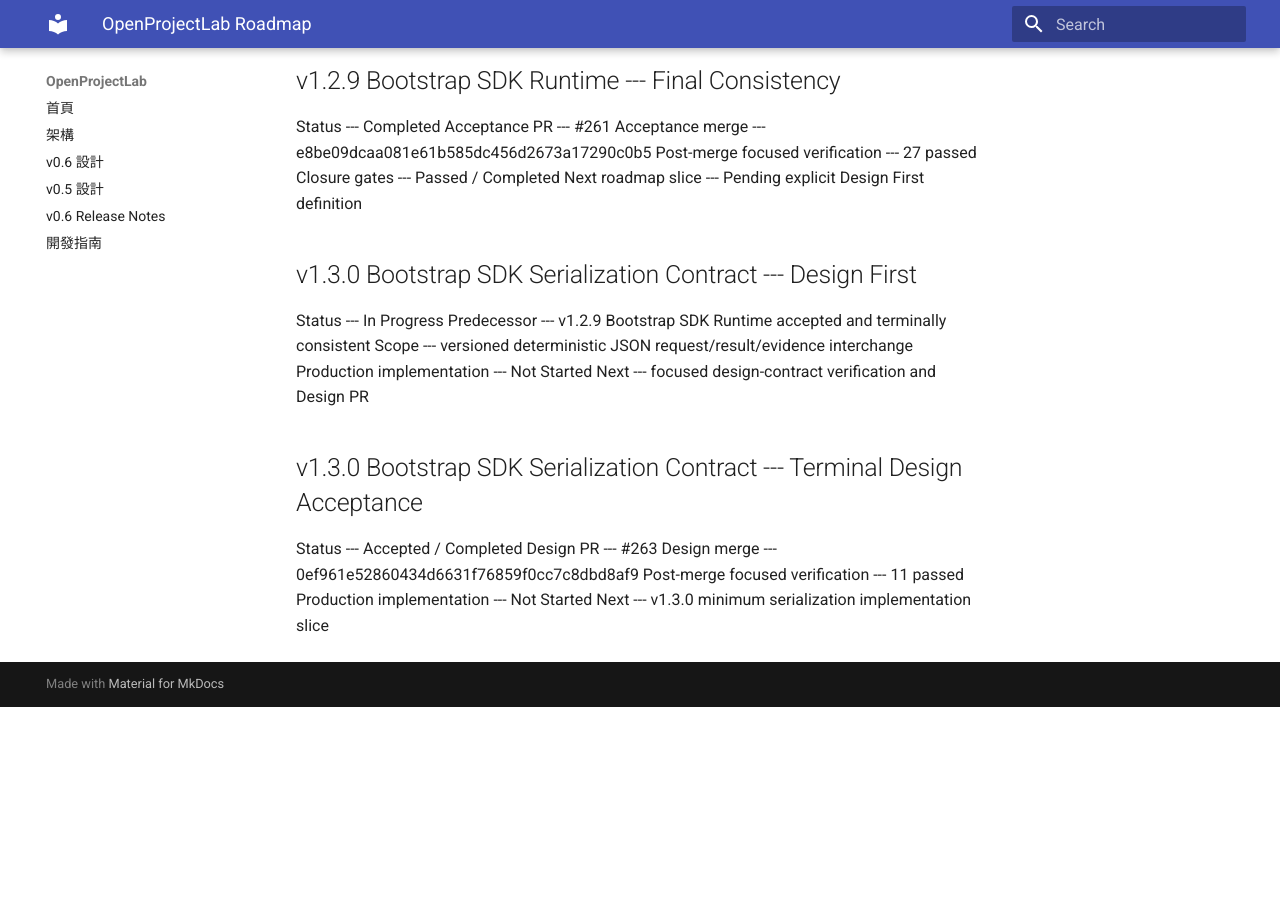
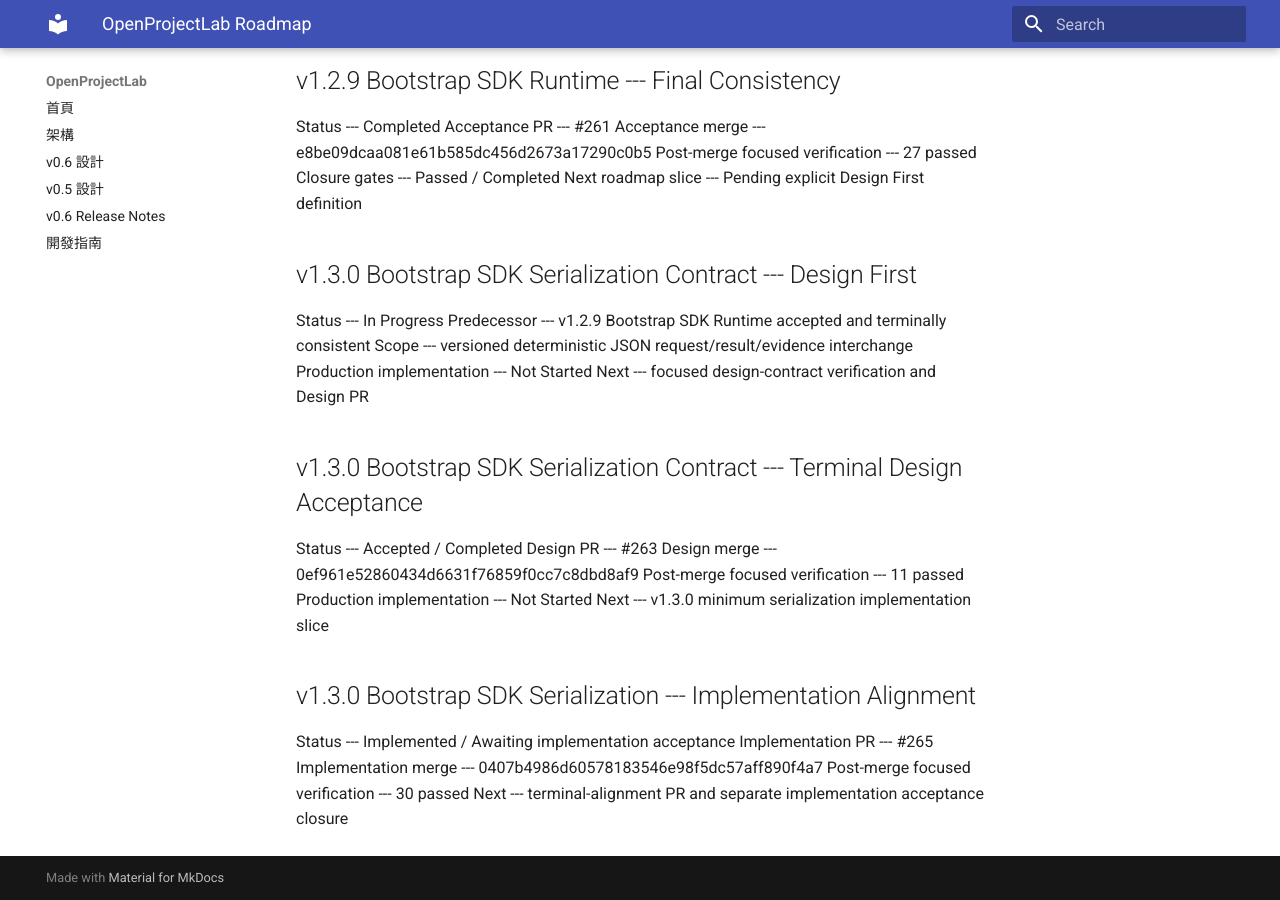
Before and after one commit to khwang1964/OpenProjectLab, an MkDocs documentation site: the page built from docs/roadmap.md, in a window 1280 px wide and 900 px high, scrolled down 73339 px. Built offline with MkDocs 1.6.1 and Material for MkDocs 9.7.7, drawn with Linux system fonts in a browser that asks for light colours; before the commit the page ends 74046 px from its top, so only the background shows below that.

Commit message:
docs: align v1.3.0 bootstrap SDK serialization implementation (#266)

```diff
--- a/docs/roadmap.md
+++ b/docs/roadmap.md
@@ -3467,3 +3467,11 @@
 Post-merge focused verification --- 11 passed
 Production implementation --- Not Started
 Next --- v1.3.0 minimum serialization implementation slice
+
+## v1.3.0 Bootstrap SDK Serialization --- Implementation Alignment
+
+Status --- Implemented / Awaiting implementation acceptance
+Implementation PR --- #265
+Implementation merge --- 0407b4986d60578183546e98f5dc57aff890f4a7
+Post-merge focused verification --- 30 passed
+Next --- terminal-alignment PR and separate implementation acceptance closure
```
Also changed, not shown: CHANGELOG.md (+5 -0 lines), docs/HISTORY.md (+6 -0 lines), docs/architecture/bootstrap-sdk-serialization-contract.md (+7 -0 lines), docs/releases/v1.3.0-bootstrap-sdk-serialization-contract-acceptance.md (+1 -1 lines), docs/releases/v1.3.0-bootstrap-sdk-serialization-contract.md (+1 -1 lines), docs/releases/v1.3.0-bootstrap-sdk-serialization-implementation-alignment.md (added, +36 -0 lines), 1 other file.
